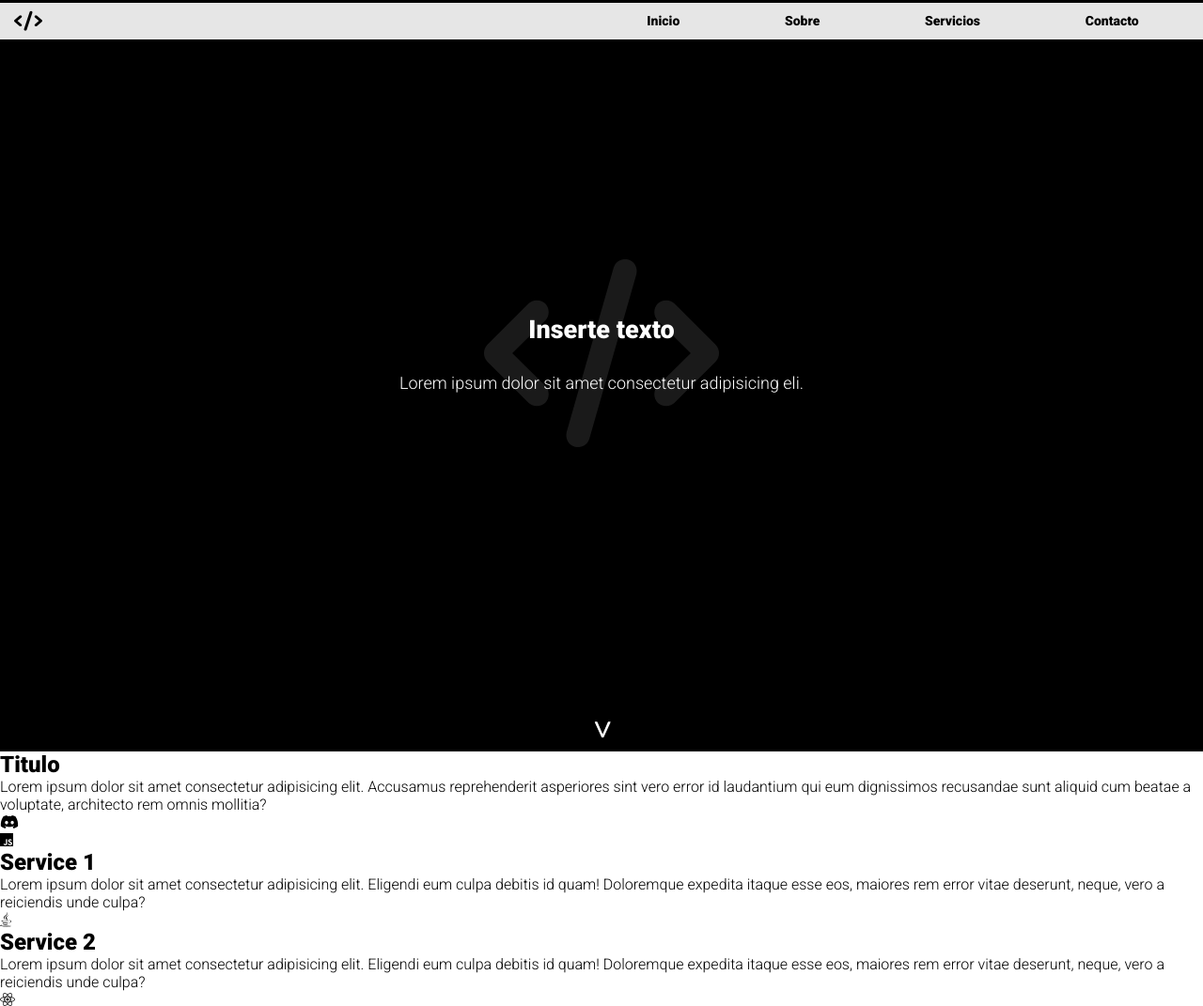
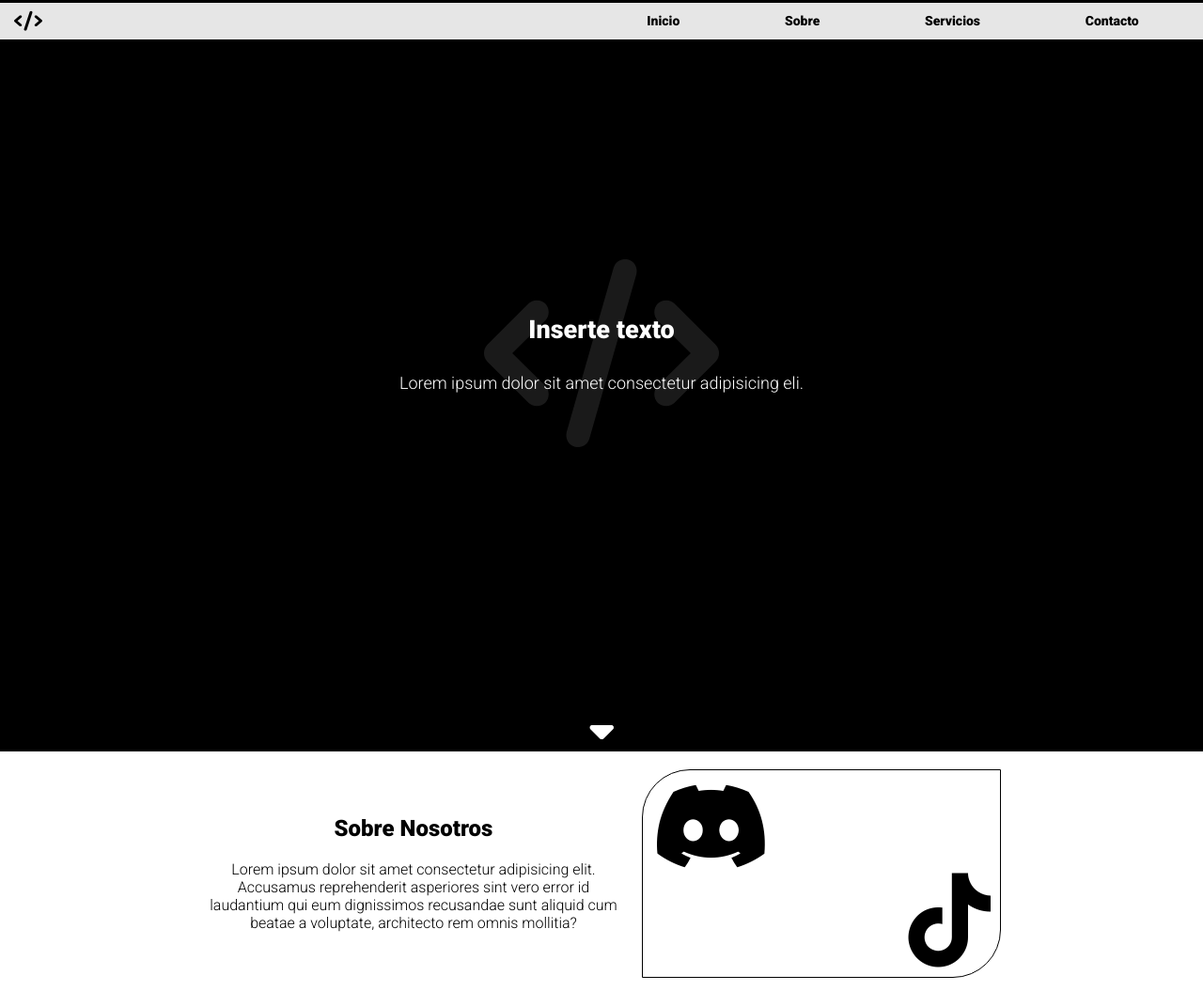
Before and after one commit to MoonHack2077/Pagina-1, a plain HTML site: page index.html in a window 1280 px wide. Shown: the top 1071 px of the page at 94% size. Drawn offline with Linux system fonts and the light colour scheme.

Commit message:
LA seccion About esta hecha

```diff
--- a/index.html
+++ b/index.html
@@ -50,15 +50,15 @@
                 </div>
             </div>
             <div class="icon__indicator">
-                <span class="indicator"><</span>
-                <span class="indicator_2"><</span>
+                <i class="fa-solid fa-caret-up indicator"></i>
+                <i class="fa-solid fa-caret-up indicator_2"></i>
             </div>
         </section>
         <section class="about__main">
             <div class="info__about">
                 <div class="text__info">
                     <div class="title__text">
-                        <h2>Titulo</h2>
+                        <h2>Sobre Nosotros</h2>
                     </div>
                     <div class="description__info">
                         <p>
@@ -68,7 +68,8 @@
                     </div>
                 </div>
                 <div class="icon__info">
-                    <i class="fa-brands fa-discord"></i>
+                    <i class="fa-brands fa-discord left"></i>
+                    <i class="fa-brands fa-tiktok right"></i>
                 </div>
             </div>
         </section>
--- a/style.css
+++ b/style.css
@@ -1,3 +1,10 @@
+/* Variables */
+:root{
+    --primary: #fff;
+    --secondary: #000;
+    --fz_nav_link: 14px;
+}
+
 /* General */
 *{
     margin: 0;
@@ -14,17 +21,14 @@ li{
     list-style-type: none;
 }
 
-/* Variables */
-:root{
-    --primary: #fff;
-    --secondary: #000;
-    --fz_nav_link: 14px;
-}
-
 body{
     font-family: 'Montserrat', sans-serif;
     font-family: 'Roboto', sans-serif;
     overflow-x: hidden;
+}
+
+section{
+    padding: 20px;
 }
 
 /* Header */
@@ -67,6 +71,7 @@ main{
     width: 100%;
     height: 100%;
 }
+/* Home */
 .home__main{
     display: flex;
     justify-content: space-between;
@@ -76,6 +81,7 @@ main{
     height: 100vh;
     color: var(--primary);
     background-color: var(--secondary);
+    padding: 0;
 }
 .banner__home{
     display: flex;
@@ -113,24 +119,62 @@ main{
 .indicator, .indicator_2{
     font-size: 20px;
     color: var(--primary);
-    transform: rotate(-90deg) scale(2);
+    transform: rotate(180deg) scale(2);
 }
 
-span.indicator_2{
+i.indicator_2{
     position: absolute;
     animation: jump 1s infinite ease-in-out;
 }
 
 @keyframes jump{
     0%, 100%{
-        transform: rotate(-90deg) scale(2);
+        transform: rotate(180deg) scale(2);
     }
     50%{
-        transform: translateY(-10px) rotate(-90deg) scale(2);
+        transform: translateY(-15px) rotate(180deg) scale(2);
         opacity: 0.5;
     }
 }
 
+/* About */
+.about__main{
+    width: 100%;
+}
+.info__about{
+    display: flex;
+    justify-content: center;
+    align-items: center;
+    gap: 20px;
+    width: 100%;
+}
+.text__info{
+    text-align: center;
+    width: 100%;
+    max-width: 448px;
+}
+.description__info{
+    margin-top: 20px;
+}
+.icon__info{
+    display: flex;
+    flex-direction: column;
+    text-align: center;
+    width: 80%;
+    max-width: 380px;
+    outline: 1px solid black;
+    border-radius: 50px 0 50px;
+    padding: 10px
+}
+.icon__info i{
+    font-size: 100px;
+}
+.icon__info i.left{
+    align-self: self-start;
+}
+.icon__info i.right{
+    align-self: self-end;
+}
 /* Footer */
 .icon{
     color: var(--secondary)
@@ -168,3 +212,19 @@ img{
         color: var(--primary);
     }
 }
+
+
+@media (max-width: 620px){
+    .info__about{
+        flex-wrap: wrap;
+    }
+    .icon__info{
+        flex-direction: row;
+        justify-content: space-between;
+        width: 50%;
+        min-width: 210px;
+    }
+    .icon__info i{
+        font-size: 80px;
+    }
+}
```
